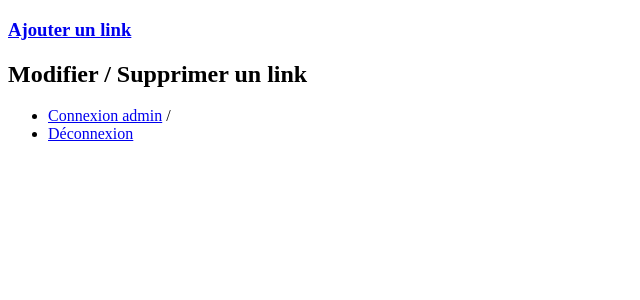
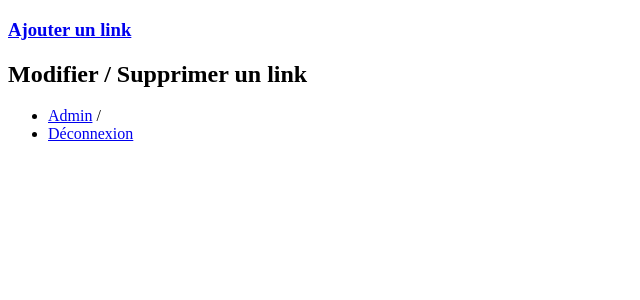
Before and after one commit to MadelineMorisset/lea-ecf2-dwwm-backend-madeline-ricateau, a PHP site: page /lea-ecf2-dwwm-backend-madeline-ricateau/backoffice.php in a window 1280 px wide. Shown: the part 98-398 px from the top of the page, without its empty margins (0-640 px from the left). Run offline with PHP 8.4, Linux system fonts and the light colour scheme; data that the repository does not hold is empty; some libraries are stand-ins or nearby versions.

Commit message:
Modification du text dans le footer du backoffice

```diff
--- a/backoffice.php
+++ b/backoffice.php
@@ -48,7 +48,7 @@ $affichage_liens = $links_recuperes->fetchAll();
     <footer>
         <nav>
             <ul>
-                <li><a href="./user_connect.php">Connexion admin</a> / </li>
+                <li><a href="./user_connect.php">Admin</a> / </li>
                 <li><a href="./user_disconnect.php">Déconnexion</a></li>
             </ul>
         </nav>
```
